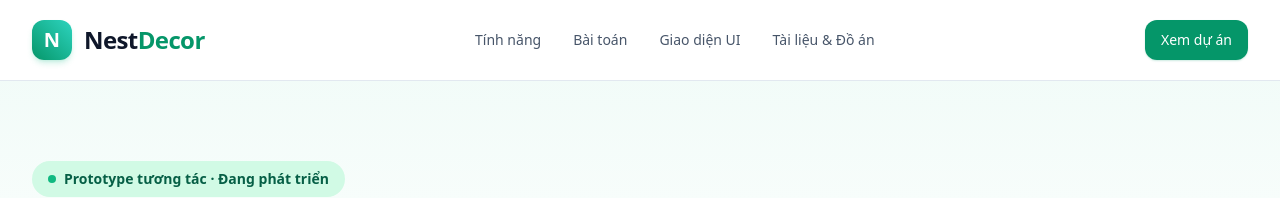
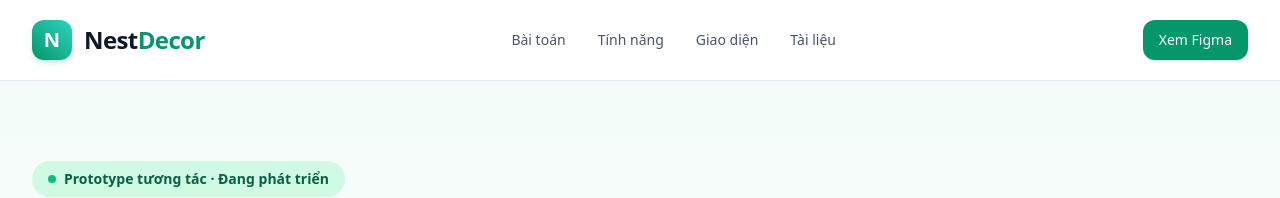
Before and after one commit to LO1-DomDom/NestDecorLandingPage, a plain HTML site: page index.html in a window 1280 px wide. Shown: the top 198 px of the page. Drawn offline with nearby package versions, Linux system fonts and the light colour scheme.

Commit message:
fix: improve navigation order and CTA destination

```diff
--- a/index.html
+++ b/index.html
@@ -45,26 +45,28 @@
         <div
           class="hidden md:flex items-center space-x-8 text-sm font-medium text-slate-600"
         >
-          <a href="#features" class="hover:text-emerald-600 transition-colors"
-            >Tính năng</a
-          >
-          <a href="#problem" class="hover:text-emerald-600 transition-colors"
-            >Bài toán</a
-          >
-          <a href="#showcase" class="hover:text-emerald-600 transition-colors"
-            >Giao diện UI</a
-          >
-          <a href="#links" class="hover:text-emerald-600 transition-colors"
-            >Tài liệu & Đồ án</a
-          >
+          <a href="#problem" class="hover:text-emerald-600 transition-colors">
+            Bài toán
+          </a>
+          <a href="#features" class="hover:text-emerald-600 transition-colors">
+            Tính năng
+          </a>
+          <a href="#showcase" class="hover:text-emerald-600 transition-colors">
+            Giao diện
+          </a>
+          <a href="#links" class="hover:text-emerald-600 transition-colors">
+            Tài liệu
+          </a>
         </div>
 
         <div class="flex items-center space-x-3">
           <a
-            href="#links"
+            href="https://www.figma.com/design/QbiFEOW5ieXY9SAoHRHzXv/NestDecor"
+            target="_blank"
+            rel="noopener noreferrer"
             class="inline-flex items-center justify-center px-4 py-2.5 rounded-xl bg-emerald-600 hover:bg-emerald-700 text-white font-medium text-sm shadow-sm transition-all shadow-emerald-600/20"
           >
-            Xem dự án
+            Xem Figma
           </a>
         </div>
       </div>
```
